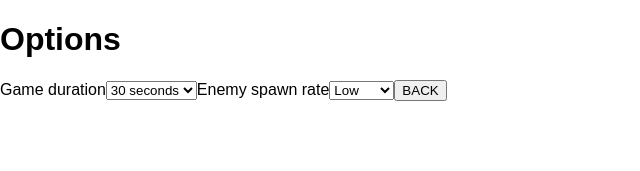
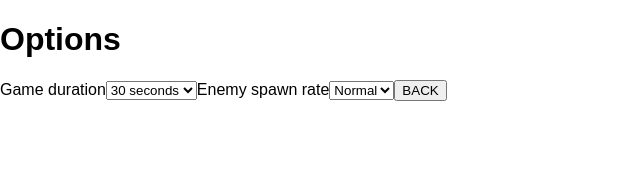
Before and after one commit to franbaltar/pirate-battle, a React (Vite) app: page / in a window 1280 px wide. Both pictures are taken after a click on the button "OPTIONS". Shown: the top 171 px of the page, without its empty margins (0-640 px from the left). Built offline with nearby package versions, Linux system fonts and the light colour scheme.

Commit message:
feat: adiciona enemy spawn rate

```diff
--- a/src/App.tsx
+++ b/src/App.tsx
@@ -5,20 +5,35 @@ import Options from "./screens/Options/options";
 
 type GameSettings = {
   duration: number;
+  spawnRate: "low" | "normal" | "high";
 };
 
 function App() {
   const [screen, setScreen] = useState<"menu" | "game" | "options">("menu");
   const [gameSettings, setGameSettings] = useState<GameSettings>({
     duration: 30,
+    spawnRate: "normal",
   });
-  if (screen === "game") return <GameScreen duration={gameSettings.duration} />;
+  if (screen === "game") {
+    return (
+      <GameScreen
+        duration={gameSettings.duration}
+        spawnRate={gameSettings.spawnRate}
+      />
+    );
+  }
   if (screen === "options") {
     return (
       <Options
         onBack={() => setScreen("menu")}
         duration={gameSettings.duration}
-        onDurationChange={(duration) => setGameSettings({ duration })}
+        onDurationChange={(duration) =>
+          setGameSettings((settings) => ({ ...settings, duration }))
+        }
+        spawnRate={gameSettings.spawnRate}
+        onSpawnRateChange={(spawnRate) =>
+          setGameSettings((settings) => ({ ...settings, spawnRate }))
+        }
       />
     );
   }
--- a/src/game/config/gameConfig.ts
+++ b/src/game/config/gameConfig.ts
@@ -10,6 +10,11 @@ export const GAME_CONFIG = {
     movementSpeed: 1.5,
     collisionRadius: 18,
     score: 100,
+  },
+  spawnRate: {
+    low: 240,
+    normal: 120,
+    high: 60,
   },
   shooter: {
     radius: 18,
--- a/src/screens/GameScreen/GameScreen.tsx
+++ b/src/screens/GameScreen/GameScreen.tsx
@@ -19,9 +19,10 @@ type Projectile = {
 
 type GameScreenProps = {
   duration: number;
+  spawnRate: "low" | "normal" | "high";
 };
 
-export default function GameScreen({ duration }: GameScreenProps) {
+export default function GameScreen({ duration, spawnRate }: GameScreenProps) {
   const containerRef = useRef<HTMLDivElement>(null);
 
   useEffect(() => {
@@ -75,6 +76,8 @@ export default function GameScreen({ duration }: GameScreenProps) {
       app.stage.addChild(player.graphic);
 
       const chaser = new Chaser();
+      const chaserRespawnInterval = GAME_CONFIG.spawnRate[spawnRate];
+      let chaserRespawnCooldown = 0;
       const initialChaserPosition = {
         x: Math.max(
           chaser.collisionRadius,
@@ -410,6 +413,16 @@ export default function GameScreen({ duration }: GameScreenProps) {
               chaser.graphic.y = nextChaserY;
             }
           }
+        } else {
+          chaserRespawnCooldown = Math.max(
+            0,
+            chaserRespawnCooldown - ticker.deltaTime,
+          );
+
+          if (chaserRespawnCooldown === 0) {
+            chaser.reset(initialChaserPosition.x, initialChaserPosition.y);
+            app.stage.addChild(chaser.graphic);
+          }
         }
 
         if (shooterIsActive) {
@@ -490,6 +503,7 @@ export default function GameScreen({ duration }: GameScreenProps) {
               chaser.graphic.destroy();
               playerScore += GAME_CONFIG.chaser.score;
               playerScoreText.text = `Score: ${playerScore}`;
+              chaserRespawnCooldown = chaserRespawnInterval;
             }
           }
 
--- a/src/screens/Options/options.tsx
+++ b/src/screens/Options/options.tsx
@@ -2,12 +2,16 @@ type OptionsProps = {
   onBack: () => void;
   duration: number;
   onDurationChange: (duration: number) => void;
+  spawnRate: "low" | "normal" | "high";
+  onSpawnRateChange: (spawnRate: "low" | "normal" | "high") => void;
 };
 
 export default function Options({
   onBack,
   duration,
   onDurationChange,
+  spawnRate,
+  onSpawnRateChange,
 }: OptionsProps) {
   return (
     <main>
@@ -24,7 +28,14 @@ export default function Options({
         <option value="90">90 seconds</option>
       </select>
       <label htmlFor="enemy-spawn-rate">Enemy spawn rate</label>
-      <select id="enemy-spawn-rate" name="enemy-spawn-rate">
+      <select
+        id="enemy-spawn-rate"
+        name="enemy-spawn-rate"
+        value={spawnRate}
+        onChange={(event) =>
+          onSpawnRateChange(event.target.value as OptionsProps["spawnRate"])
+        }
+      >
         <option value="low">Low</option>
         <option value="normal">Normal</option>
         <option value="high">High</option>
```
